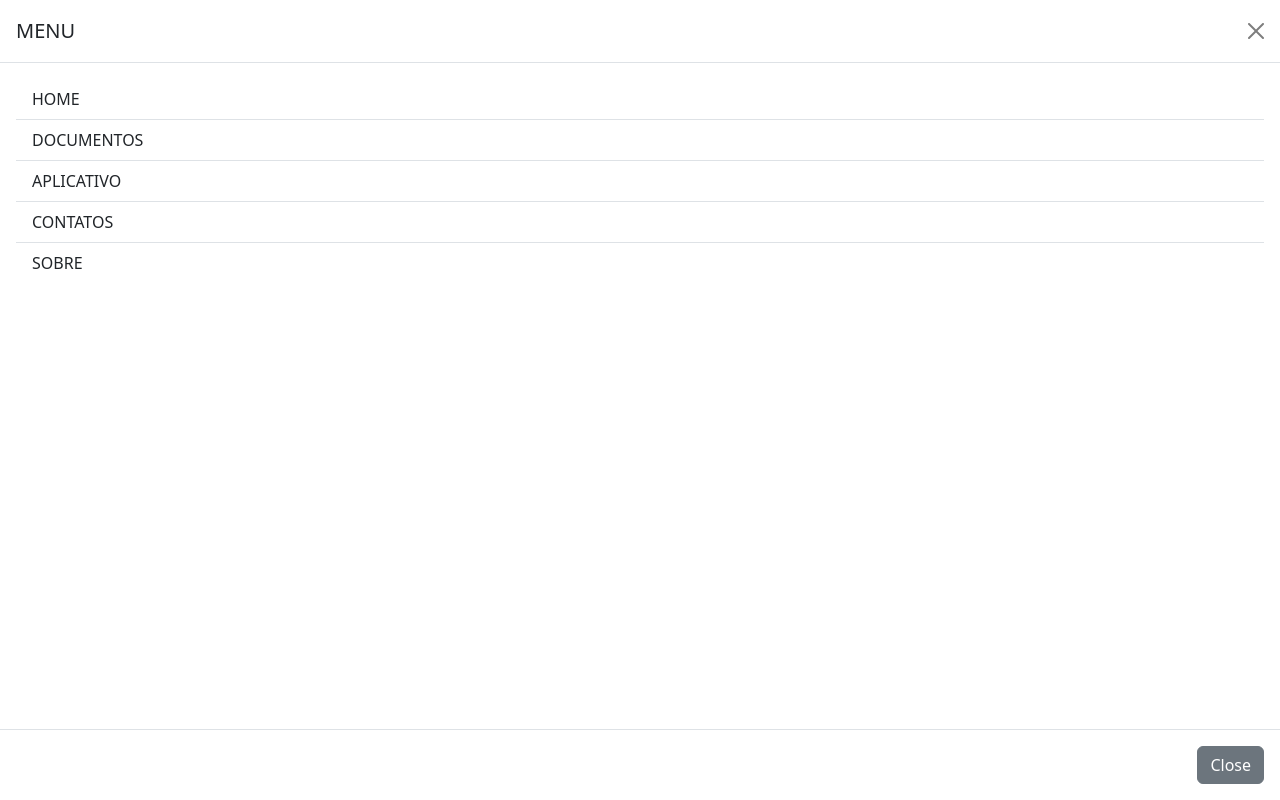
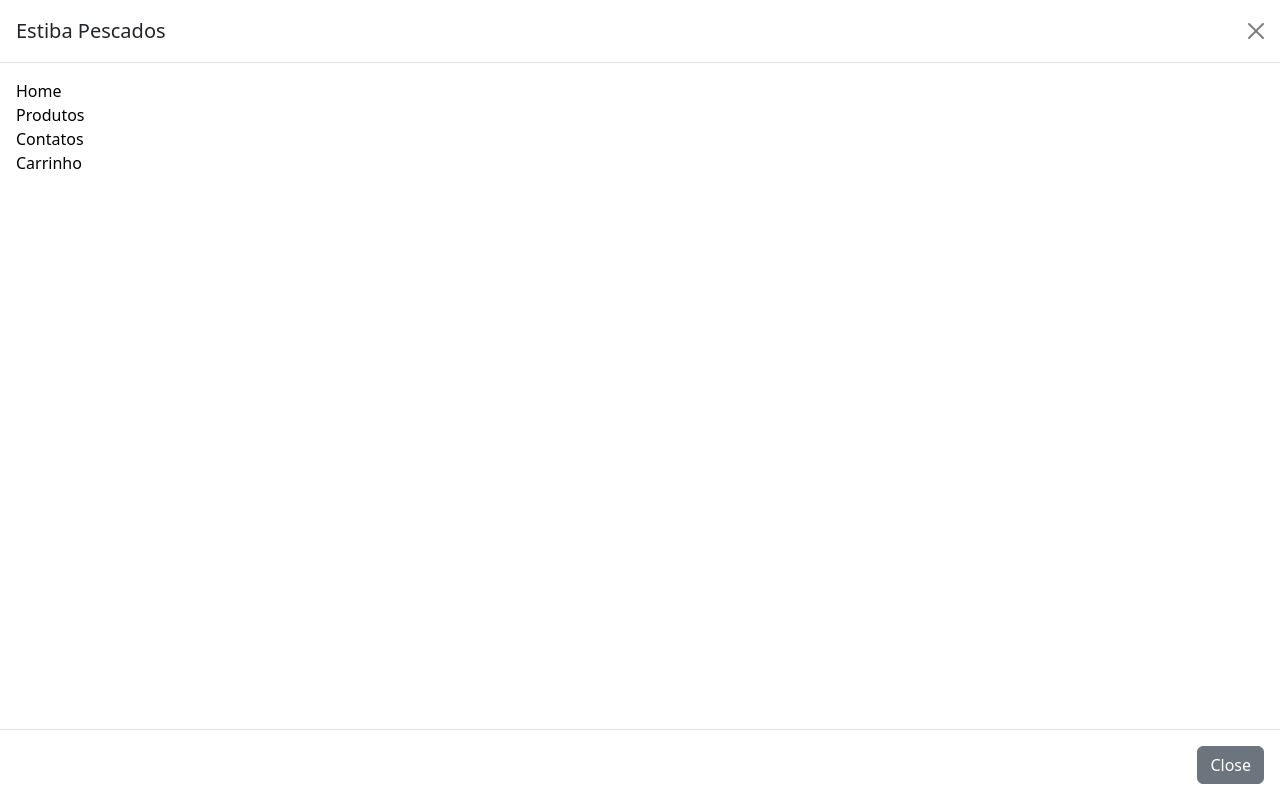
Before and after one commit to Vandersonlira/bootstrap, a plain HTML site: page index.html in a window 1280 px wide. Both pictures are taken after a click on the button 1241 px from the left and 27 px from the top of the page. Drawn offline with nearby package versions, Linux system fonts and the light colour scheme.

Commit message:
Add mais funções

```diff
--- a/index.html
+++ b/index.html
@@ -1,17 +1,22 @@
 <!DOCTYPE html>
 <html lang="pt-br">
+
 <head>
   <meta charset="UTF-8">
   <meta name="viewport" content="width=device-width, initial-scale=1.0">
   <link rel="stylesheet" href="style.css">
-    <link href="https://cdn.jsdelivr.net/npm/bootstrap@5.3.2/dist/css/bootstrap.min.css" rel="stylesheet" integrity="sha384-T3c6CoIi6uLrA9TneNEoa7RxnatzjcDSCmG1MXxSR1GAsXEV/Dwwykc2MPK8M2HN" crossorigin="anonymous">
-    <script src="https://cdn.jsdelivr.net/npm/bootstrap@5.3.2/dist/js/bootstrap.bundle.min.js" integrity="sha384-C6RzsynM9kWDrMNeT87bh95OGNyZPhcTNXj1NW7RuBCsyN/o0jlpcV8Qyq46cDfL" crossorigin="anonymous"></script>
-    <title>Bootstrap</title>
+  <link href="https://cdn.jsdelivr.net/npm/bootstrap@5.3.2/dist/css/bootstrap.min.css" rel="stylesheet"
+    integrity="sha384-T3c6CoIi6uLrA9TneNEoa7RxnatzjcDSCmG1MXxSR1GAsXEV/Dwwykc2MPK8M2HN" crossorigin="anonymous">
+  <script src="https://cdn.jsdelivr.net/npm/bootstrap@5.3.2/dist/js/bootstrap.bundle.min.js"
+    integrity="sha384-C6RzsynM9kWDrMNeT87bh95OGNyZPhcTNXj1NW7RuBCsyN/o0jlpcV8Qyq46cDfL"
+    crossorigin="anonymous"></script>
+  <title>Estiba | Pescados</title>
 </head>
+
 <body>
   <nav class="navbar navbar-light bg-light shadow">
     <div class="container-fluid">
-          <span class="navbar-brand mb-0 h1">Menu App</span>
+      <span class="navbar-brand mb-0 h1">Estiba Pescados</span>
 
       <button class="navbar-toggler border-0" type="button" data-bs-toggle="modal" data-bs-target="#exampleModal">
         <span class="navbar-toggler-icon"></span>
@@ -23,17 +28,16 @@
     <div class="modal-dialog modal-fullscreen">
       <div class="modal-content">
         <div class="modal-header">
-              <h5 class="modal-title" id="exampleModalLabel">MENU</h5>
+          <h5 class="modal-title" id="exampleModalLabel">Estiba Pescados</h5>
           <button type="button" class="btn-close" data-bs-dismiss="modal" aria-label="Close"></button>
         </div>
         <div class="modal-body">
 
           <ul class="list-group list-group-flush">
-                <li class="list-group-item">HOME</li>
-                <li class="list-group-item">DOCUMENTOS</li>
-                <li class="list-group-item">APLICATIVO</li>
-                <li class="list-group-item">CONTATOS</li>
-                <li class="list-group-item">SOBRE</li>
+            <a id="a" href="./index.html">Home</a>
+            <a id="a" href="">Produtos</a>
+            <a id="a" href="">Contatos</a>
+            <a id="a" href="">Carrinho</a>
           </ul>
 
         </div>
@@ -44,4 +48,5 @@
     </div>
   </div>
 </body>
+
 </html>
--- a/style.css
+++ b/style.css
@@ -5,5 +5,10 @@
     width: 300px;
   }
   .list-group-item:hover {
+
     background-color: rgba(59, 57, 57, 0.164) !important;
   }
+  #a{
+    text-decoration:none;
+    color: black;
+  }
```
Lines whose indentation alone changed are shown as unchanged.
